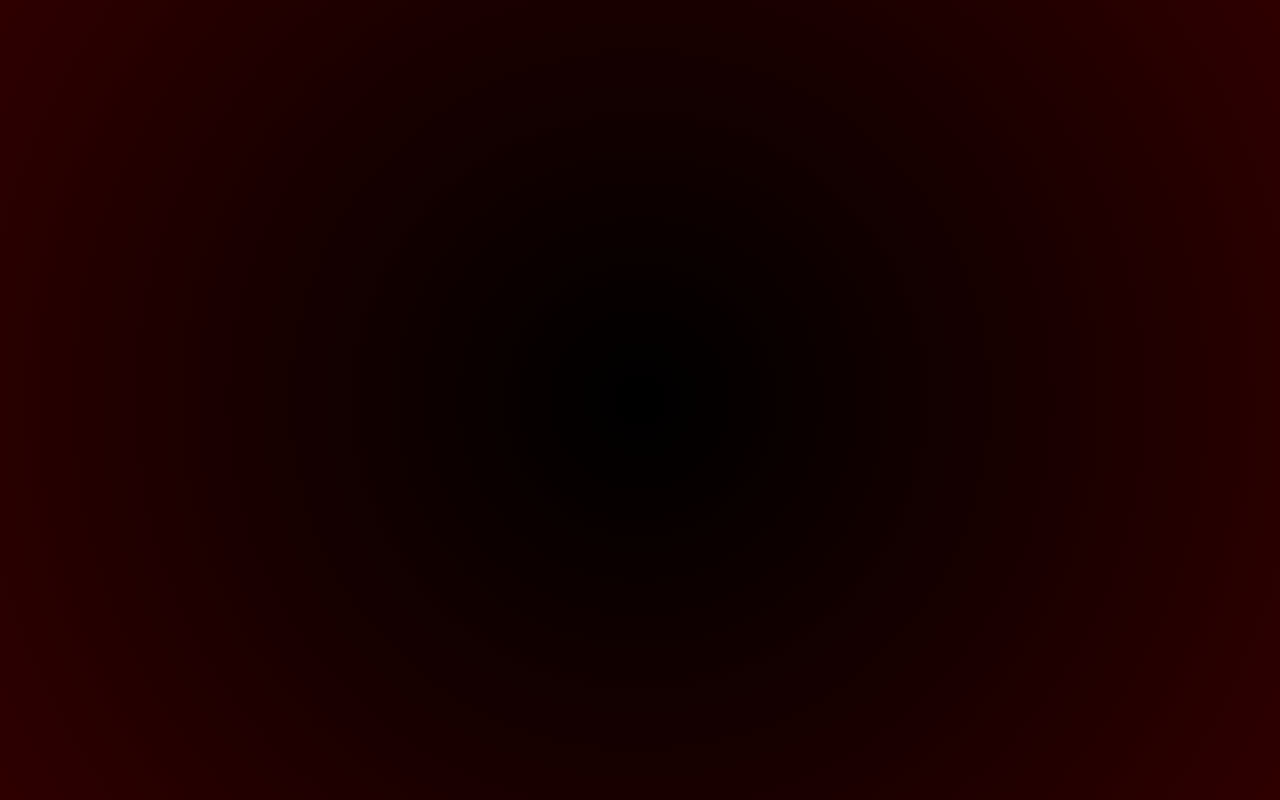
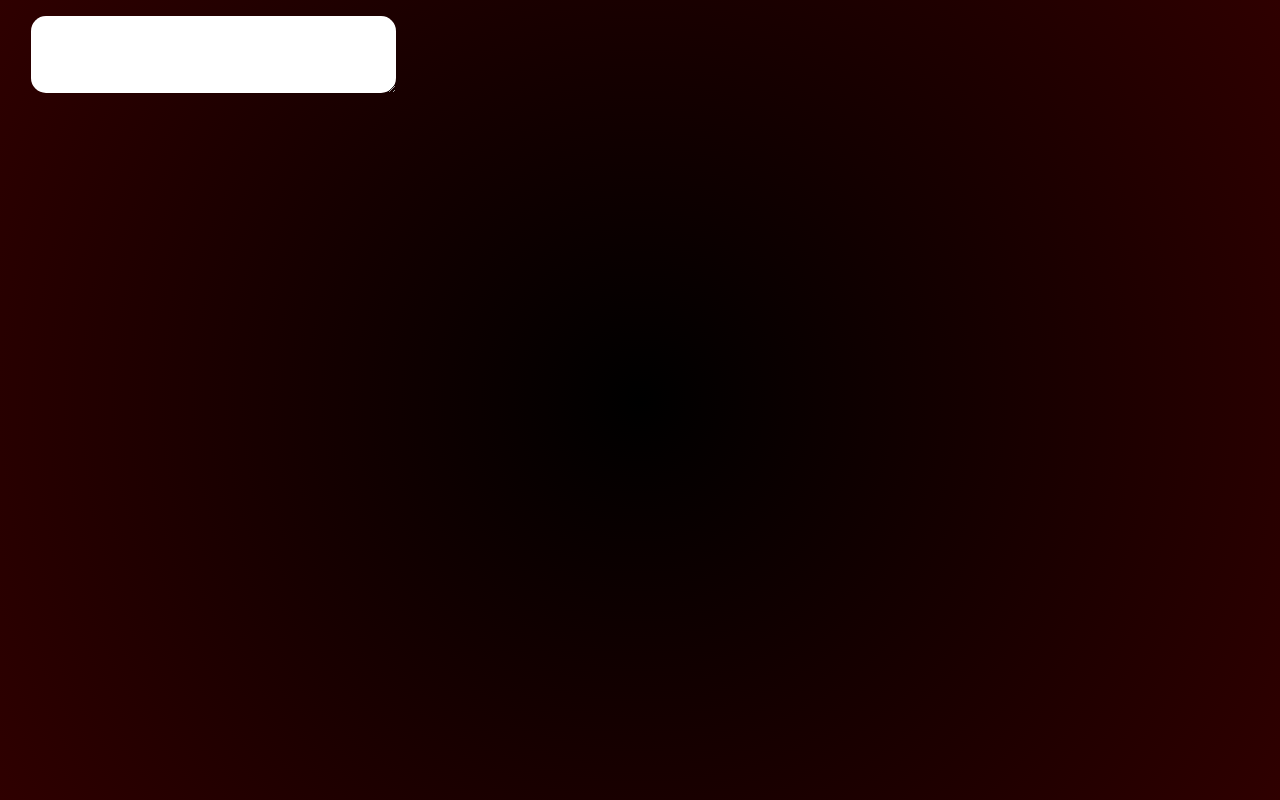
Before and after one commit to CibeleMartins/angularServices, an Angular app: page / in a window 1280 px wide. Built offline with nearby package versions, Linux system fonts and the light colour scheme.

Commit message:
🚧 feat: criou o componente de inserir novo trecho

```diff
--- a/src/app/components/new-snippet/new-snippet.component.css
+++ b/src/app/components/new-snippet/new-snippet.component.css
@@ -0,0 +1,9 @@
+textarea {
+    width: 30%;
+    height: 6vw;
+    border: none;
+    outline: none;
+    border-radius: 15px;
+    padding: 20px;
+    cursor: pointer;
+}
--- a/src/app/components/new-snippet/new-snippet.component.html
+++ b/src/app/components/new-snippet/new-snippet.component.html
@@ -1 +1,4 @@
-<p>new-snippet works!</p>
+
+<textarea rows="4">
+
+</textarea>
--- a/src/app/components/new-snippet/new-snippet.component.ts
+++ b/src/app/components/new-snippet/new-snippet.component.ts
@@ -1,15 +1,25 @@
 import { Component, OnInit } from '@angular/core';
-
+import {FormControl, Validators} from '@angular/forms';
 @Component({
   selector: 'app-new-snippet',
   templateUrl: './new-snippet.component.html',
-  styleUrls: ['./new-snippet.component.css']
+  styleUrls: ['./new-snippet.component.css'],
+
 })
 export class NewSnippetComponent implements OnInit {
+
+  email = new FormControl('', [Validators.required, Validators.email]);
 
   constructor() { }
 
   ngOnInit(): void {
   }
 
+  getErrorMessage() {
+    if (this.email.hasError('required')) {
+      return 'You must enter a value';
+    }
+
+    return this.email.hasError('email') ? 'Not a valid email' : '';
+  }
 }
--- a/src/app/components/snippets/snippets.component.html
+++ b/src/app/components/snippets/snippets.component.html
@@ -1,5 +1,5 @@
 <mat-card class="container">
     <mat-card-content>
-
+        <app-new-snippet></app-new-snippet>
     </mat-card-content>
 </mat-card>
```
Also changed, not shown: src/app/app.module.ts (+7 -3 lines).
